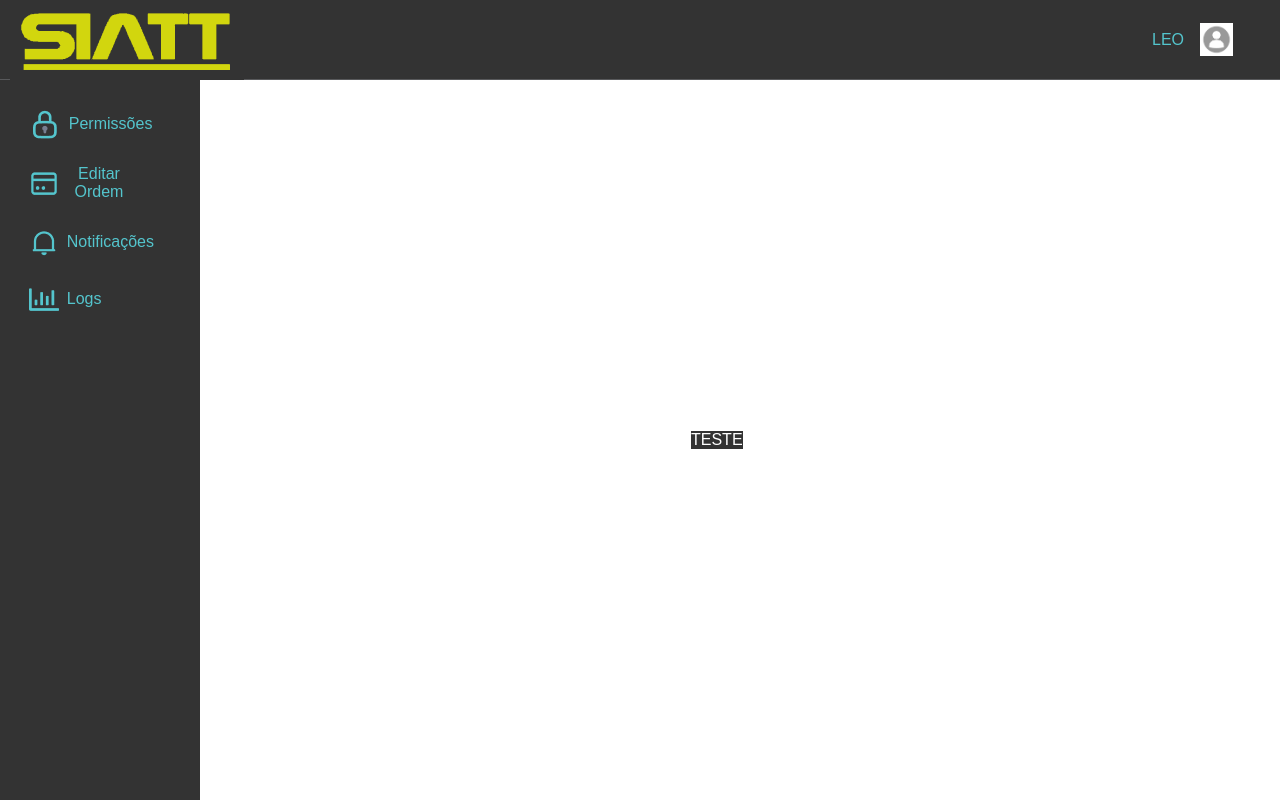
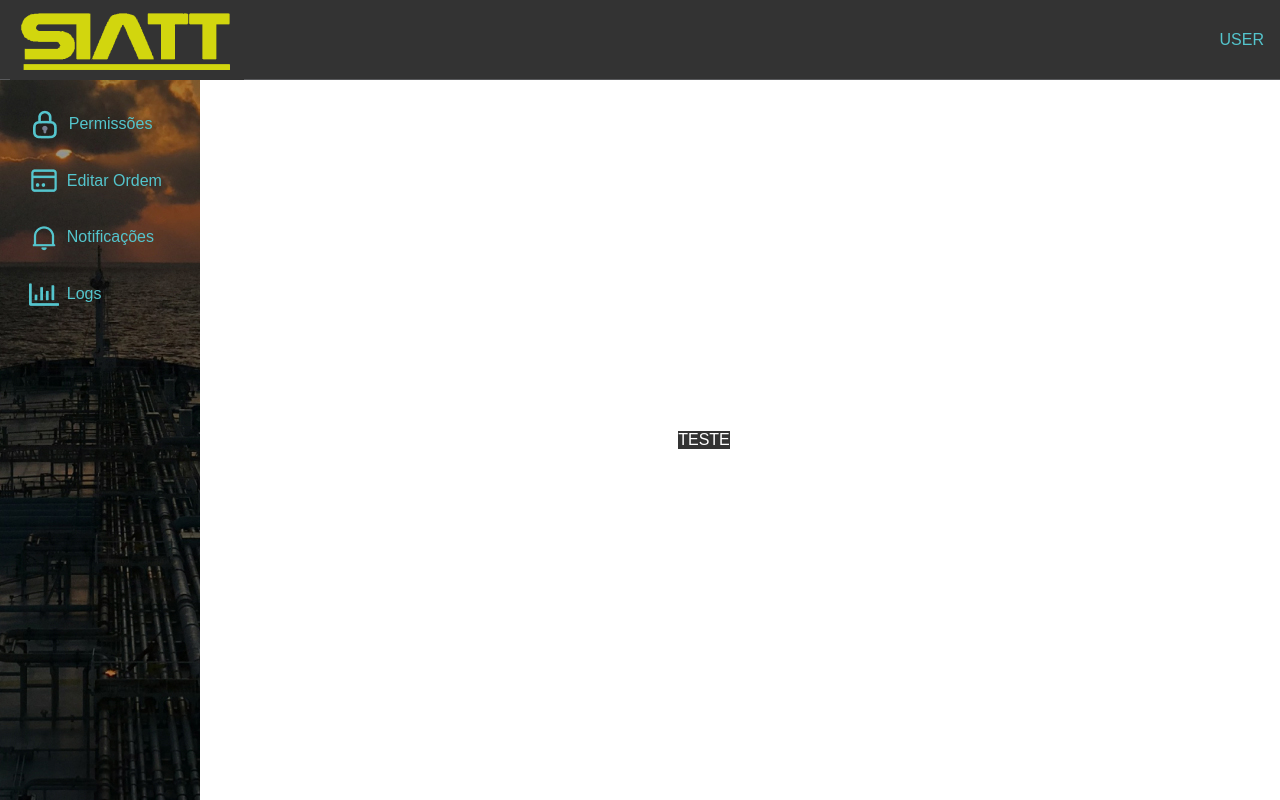
Before and after one commit to Equipe-FULLSTACK/API-4, a React (Vite) app in the folder app/: page / in a window 1280 px wide. Built offline with nearby package versions, Linux system fonts and the light colour scheme.

Commit message:
Layout Tela Home

```diff
--- a/app/src/components/menu/styles.tsx
+++ b/app/src/components/menu/styles.tsx
@@ -11,9 +11,9 @@ export const Container = styled.div`
     justify-content: center;
     background-color: white;
     height: 90vh;
-    width: 88vw;
+    width: 90vw;
     margin-top: 10vh;
-    margin-left: 12vw;
+    margin-left: 10vw;
 `
 
 export const Wrapper = styled(NavItemWrapper)`
@@ -26,7 +26,7 @@ export const Wrapper = styled(NavItemWrapper)`
     max-width: ${(props)=>props.maxWidth ? props.maxWidth  : "none"};
     min-width: ${(props)=>props.minWidth ? props.minWidth  : "none"};
     margin: ${(props)=>props.margin ? props.margin  : "0"};
-    padding: ${(props)=>props.padding ? props.padding  : "0"};
+    padding: ${(props)=>props.padding ? props.padding  : ""};
 `
 
 export const Link = styled.a`
--- a/app/src/components/navbar/styles.tsx
+++ b/app/src/components/navbar/styles.tsx
@@ -36,7 +36,6 @@ export const UserName = styled.span`
         color: var(--font-secondary-color);
         width: auto;
         height: auto;
-        content: '';
         margin-left: 1rem;
         padding: 0.5rem 2rem;
         align-items: center;
--- a/app/src/components/sidebar/styles.tsx
+++ b/app/src/components/sidebar/styles.tsx
@@ -1,22 +1,27 @@
 import styled from "styled-components"
 import{ ItemWrapper as NavItemWrapper} from "../../helpers/ItemWrapper"
+import img_fundo from '../../assets/imgs/fundo_sidebar.jpg'
 
-import avatar from '../../assets/icons/user_icon.webp'
+/* import img_fundo from '../../assets/imgs/fundo_sidebar.jpg
+
+    background-image: url(${avatar});
+*/
 
 
 export const Container = styled.div`
-    display: column;
     position: absolute;
     flex-direction: row;
     flex-wrap: wrap;
-    align-items: left;
+    align-items: center;
     justify-content: center;
-    width: 10vw;
-    max-width: 100px;
-    min-width: 200px;
+    width: 200px;
+    max-width: 200px;
+    min-width: 100px;
     margin-top: 10vh;
     height: 90vh;
-`
+    background-image: url(${img_fundo});
+
+    `
 
 export const Wrapper = styled(NavItemWrapper)`
     display: ${(props)=>props.display ? props.display  : "flex"};
@@ -25,11 +30,13 @@ export const Wrapper = styled(NavItemWrapper)`
     align-content: ${(props)=>props.alignContent ? props.alignContent  : "center"};
     justify-content: ${(props)=>props.justifyContent ? props.justifyContent  : "center"};
     flex-wrap: ${(props)=>props.flexWrap ? props.flexWrap : "wrap"};
-    max-width: ${(props)=>props.maxWidth ? props.maxWidth  : "100px"};
-    width: ${(props)=>props.width ? props.width : "10vw"};
-    min-width: ${(props)=>props.minWidth ? props.minWidth  : "10vw"};
-    margin: ${(props)=>props.margin ? props.margin  : "0"};
+    max-width: ${(props)=>props.maxWidth ? props.maxWidth  : "200px"};
+    width: ${(props)=>props.width ? props.width : "100px"};
+    min-width: ${(props)=>props.minWidth ? props.minWidth  : "100px"};
+    margin-left: ${(props)=>props.margin ? props.margin  : "0"};
     padding: ${(props)=>props.padding ? props.padding  : "0"};
+    background-color: rgba(255, 255, 255, 0);
+
 `
 
 export const Link = styled.a`
@@ -41,40 +48,19 @@ export const Link = styled.a`
     justify-content: left;
     text-decoration: none;
     text-align: center;
-    padding: 0.8rem;
-    min-width: 10vw;
-    max-width: 100px;
+    padding-top: 0.8rem;
+    padding-bottom: 0.8rem;
+    padding-left: 0.8rem;
+    width: 200px;
+    min-width: 200px;
+    max-width: 200px;
     color: ${props => props.theme.colors.fontSecondarycolor};
 
     &>img{
-        margin-right: 0.5rem
+        margin-right: 0.5rem;
+        background-color: rgba(255, 255, 255, 0);
     }
+    background-color: rgba(255, 255, 255, 0);
+
+
 `
-export const Menu = styled.a`
-
-    display: flex;
-    width: 100%;
-    flex-direction: row;
-    justify-content: center;
-    padding: 0.5rem;
-    max-width: 100px;
-    color: ${props => props.theme.colors.fontSecondarycolor};
-`
-
-export const UserName = styled.span`
-    color: ${props => props.theme.colors.fontSecondarycolor};
-
-    &:after{
-        color: var(--font-secondary-color);
-        width: auto;
-        height: auto;
-        content: '';
-        margin-left: 1rem;
-        padding: 0.5rem 2rem;
-        align-items: center;
-        background-repeat: no-repeat;
-        background-size: contain;
-        background-image: url(${avatar});
-        cursor:pointer;
-    }
-`
--- a/app/src/pages/home/Home.tsx
+++ b/app/src/pages/home/Home.tsx
@@ -16,7 +16,7 @@ export default function Home() {
   return (
     <Container>
       <Wrapper>
-      <NavBar userName={"leo"} pageName={'NavBar'} />
+      <NavBar userName={"user"} pageName={'NavBar'} />
         <Wrapper
             display='flex'
             flexDirection='collum'
--- a/app/src/pages/home/styles.tsx
+++ b/app/src/pages/home/styles.tsx
@@ -10,6 +10,7 @@ export const Container = styled.div`
     justify-content: center;
     width: 100vw;
     height: 100%;
+
 
 `
 export const Divider = styled.div`
@@ -29,5 +30,6 @@ export const Wrapper = styled(NavItemWrapper)`
     padding: ${(props)=>props.padding ? props.padding  : "0"};
     width: 90vw;
     height:100%;
+
     }
 `
```
Also changed, not shown: app/src/assets/imgs/fundo_sidebar.jpg (added).
